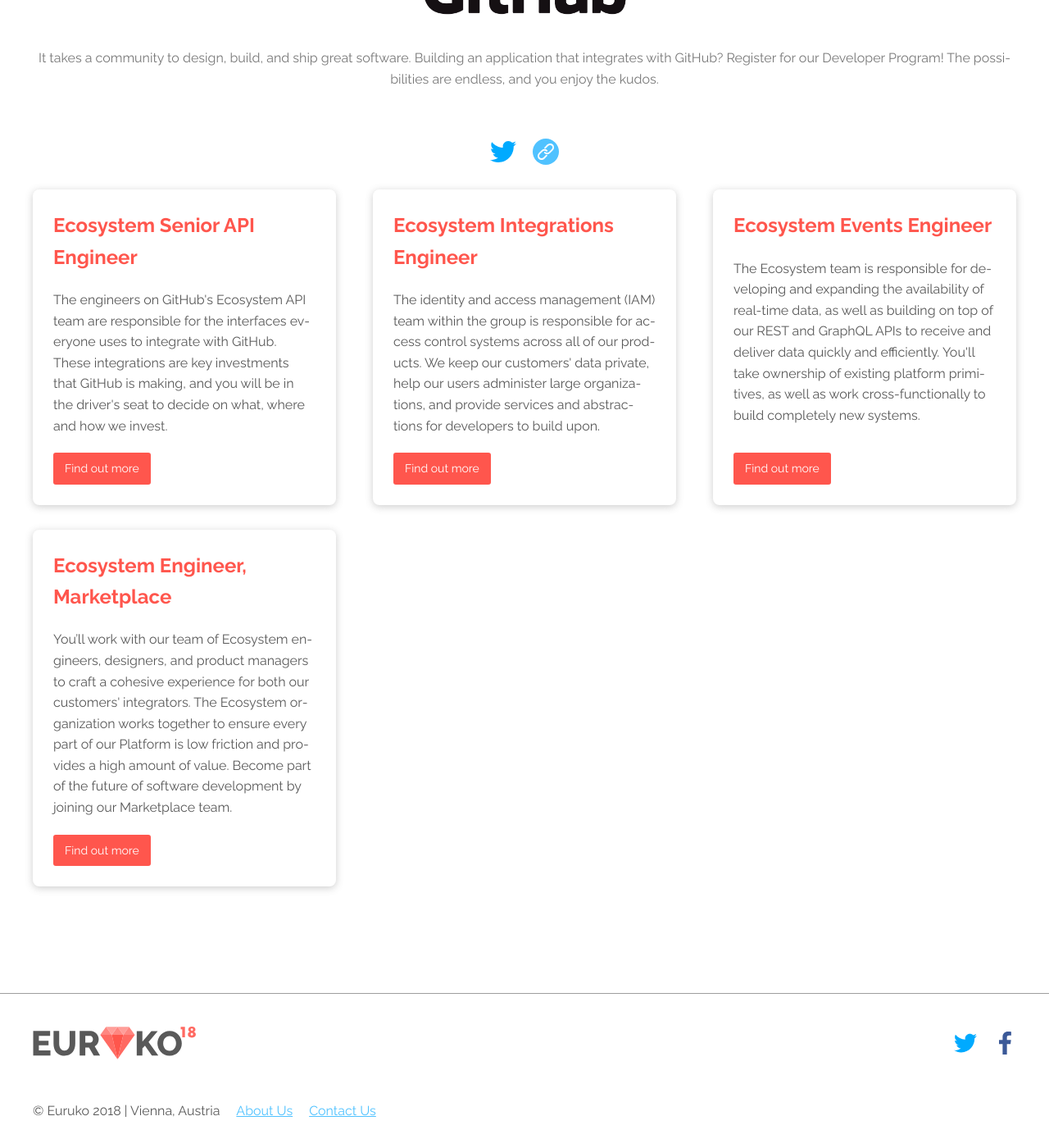
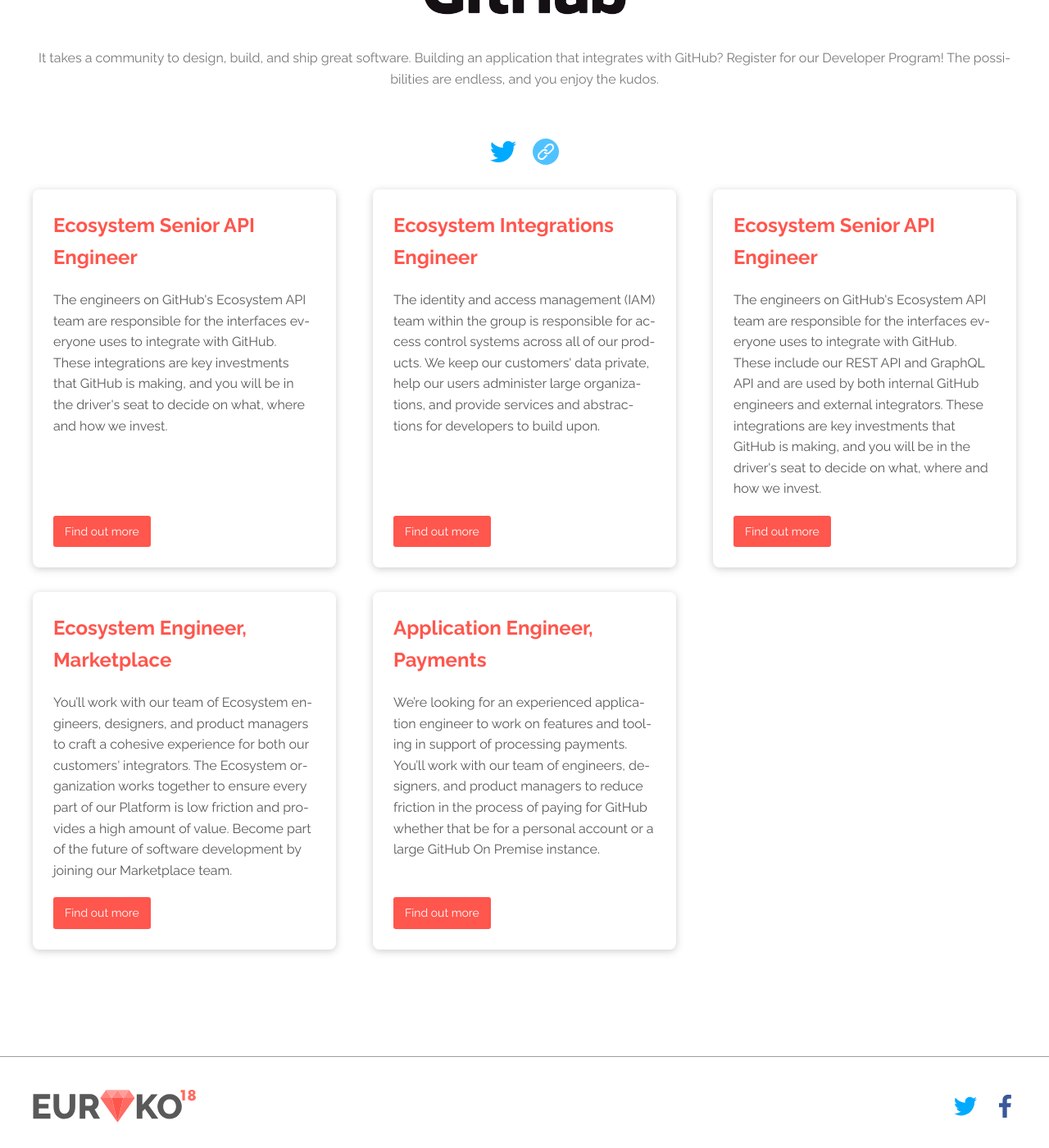
Before and after one commit to euruko/euruko2018.github.io, a Jekyll site: the page built from jobs/github.html, in a window 1280 px wide and 1400 px high, scrolled down 656 px. Shown: the whole window at 82% size. Built offline with Jekyll 4.4.1, drawn with Linux system fonts in a browser that asks for light colours.

Commit message:
Update GitHub jobs

```diff
--- a/_data/jobs.yml
+++ b/_data/jobs.yml
@@ -34,14 +34,19 @@
   description: The identity and access management (IAM) team within the group is responsible for access control systems across all of our products. We keep our customers' data private, help our users administer large organizations, and provide services and abstractions for developers to build upon.
 
 - company: GitHub
-  url: https://boards.greenhouse.io/github/jobs/1231970
-  job: Ecosystem Events Engineer
-  description: The Ecosystem team is responsible for developing and expanding the availability of real-time data, as well as building on top of our REST and GraphQL APIs to receive and deliver data quickly and efficiently. You'll take ownership of existing platform primitives, as well as work cross-functionally to build completely new systems.
+  url: https://boards.greenhouse.io/github/jobs/1231963
+  job: Ecosystem Senior API Engineer
+  description: The engineers on GitHub's Ecosystem API team are responsible for the interfaces everyone uses to integrate with GitHub. These include our REST API and GraphQL API and are used by both internal GitHub engineers and external integrators. These integrations are key investments that GitHub is making, and you will be in the driver's seat to decide on what, where and how we invest.
 
 - company: GitHub
   url: https://boards.greenhouse.io/github/jobs/1152619
   job: Ecosystem Engineer, Marketplace
   description: You’ll work with our team of Ecosystem engineers, designers, and product managers to craft a cohesive experience for both our customers' integrators. The Ecosystem organization works together to ensure every part of our Platform is low friction and provides a high amount of value. Become part of the future of software development by joining our Marketplace team.
+
+- company: GitHub
+  url: https://boards.greenhouse.io/github/jobs/1161909
+  job: Application Engineer, Payments
+  description: We’re looking for an experienced application engineer to work on features and tooling in support of processing payments. You’ll work with our team of engineers, designers, and product managers to reduce friction in the process of paying for GitHub whether that be for a personal account or a large GitHub On Premise instance.
 
 - company: xbAV Personal
   url: https://www.xbav.de/karriere/senior-full-stack-software-engineer-mw
```
